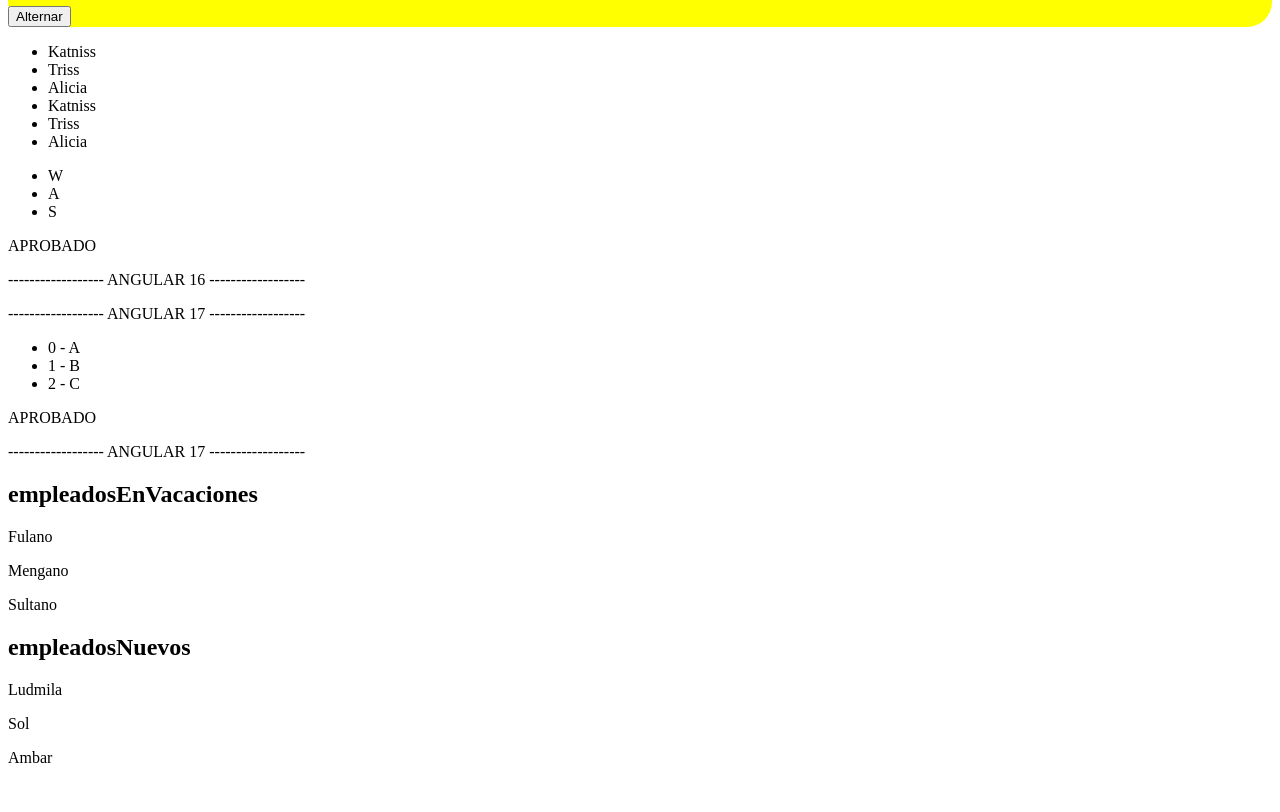
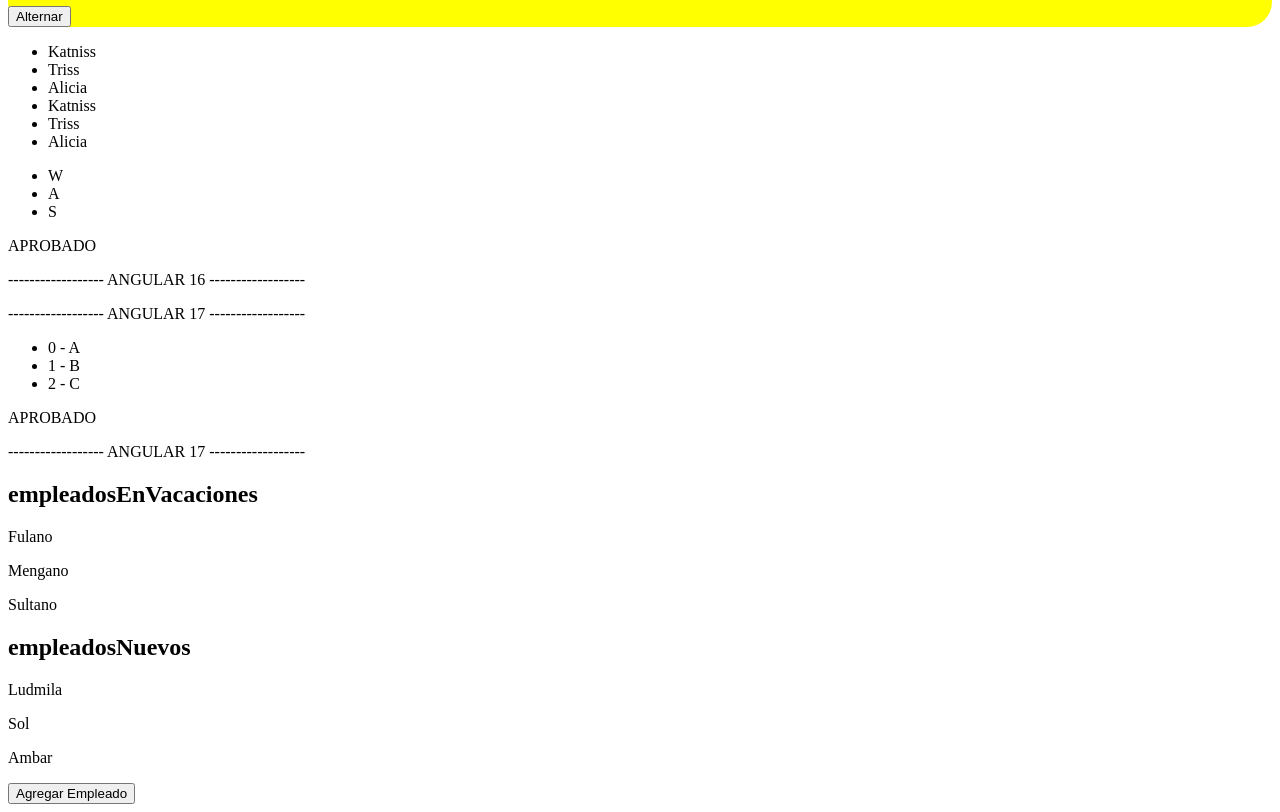
Before and after one commit to VictoriaIleanaRodriguezMora/angular_proyecto, an Angular app: page / in a window 1280 px wide. Shown: the part 426-1238 px from the top of the page. Before the commit the page ends 1209 px from the top, so only its background shows below. Built offline with nearby package versions, Linux system fonts and the light colour scheme.

Commit message:
addEmployee

```diff
--- a/src/app/app.component.html
+++ b/src/app/app.component.html
@@ -7,3 +7,6 @@
 
 <h2>empleadosNuevos</h2>
 <app-employee-list [employees]="empleadosNuevos" ></app-employee-list>
+
+
+<button (click)="addEmployee()" >Agregar Empleado</button>
--- a/src/app/app.component.ts
+++ b/src/app/app.component.ts
@@ -9,4 +9,12 @@ export class AppComponent {
   title = 'angular_proyecto';
   empleadosEnVacaciones = ["Fulano", "Mengano", "Sultano"]
   empleadosNuevos = ["Ludmila", "Sol", "Ambar"]
+
+
+  addEmployee() {
+    const nombre = prompt("Ingrese el nombre");
+    if (nombre) {
+      this.empleadosNuevos.push(nombre);
+    }
+  }
 }
```
